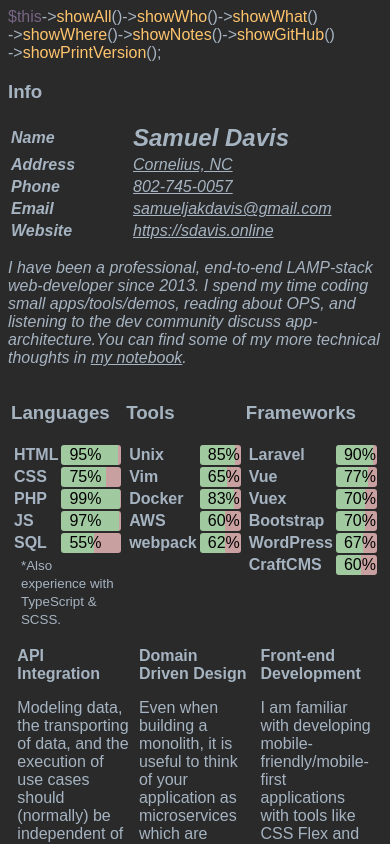
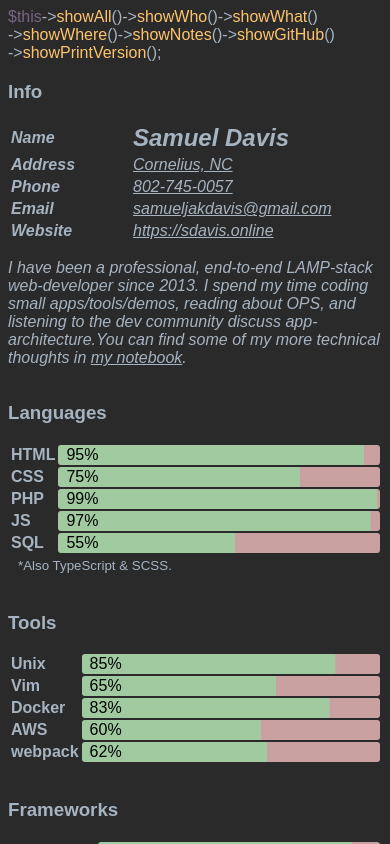
Before and after one commit to SamuelDavis/homepage, a Vue app: page / in a window 390 px wide. Shown: the top 844 px of the page. Built offline with nearby package versions, Linux system fonts and the light colour scheme.

Commit message:
mobile styles

```diff
--- a/src/App.vue
+++ b/src/App.vue
@@ -72,7 +72,7 @@
               { name: 'JS', confidence: 97 },
               { name: 'SQL', confidence: 55 },
             ],
-            notice: '*Also experience with TypeScript & SCSS.'
+            notice: '*Also TypeScript & SCSS.'
           },
           {
             label: 'Tools',
@@ -237,6 +237,10 @@
 
         > * {
             flex: 0 1 30%;
+
+            @media (max-width: 415px) {
+                flex-basis: 100%;
+            }
         }
     }
 </style>
```
